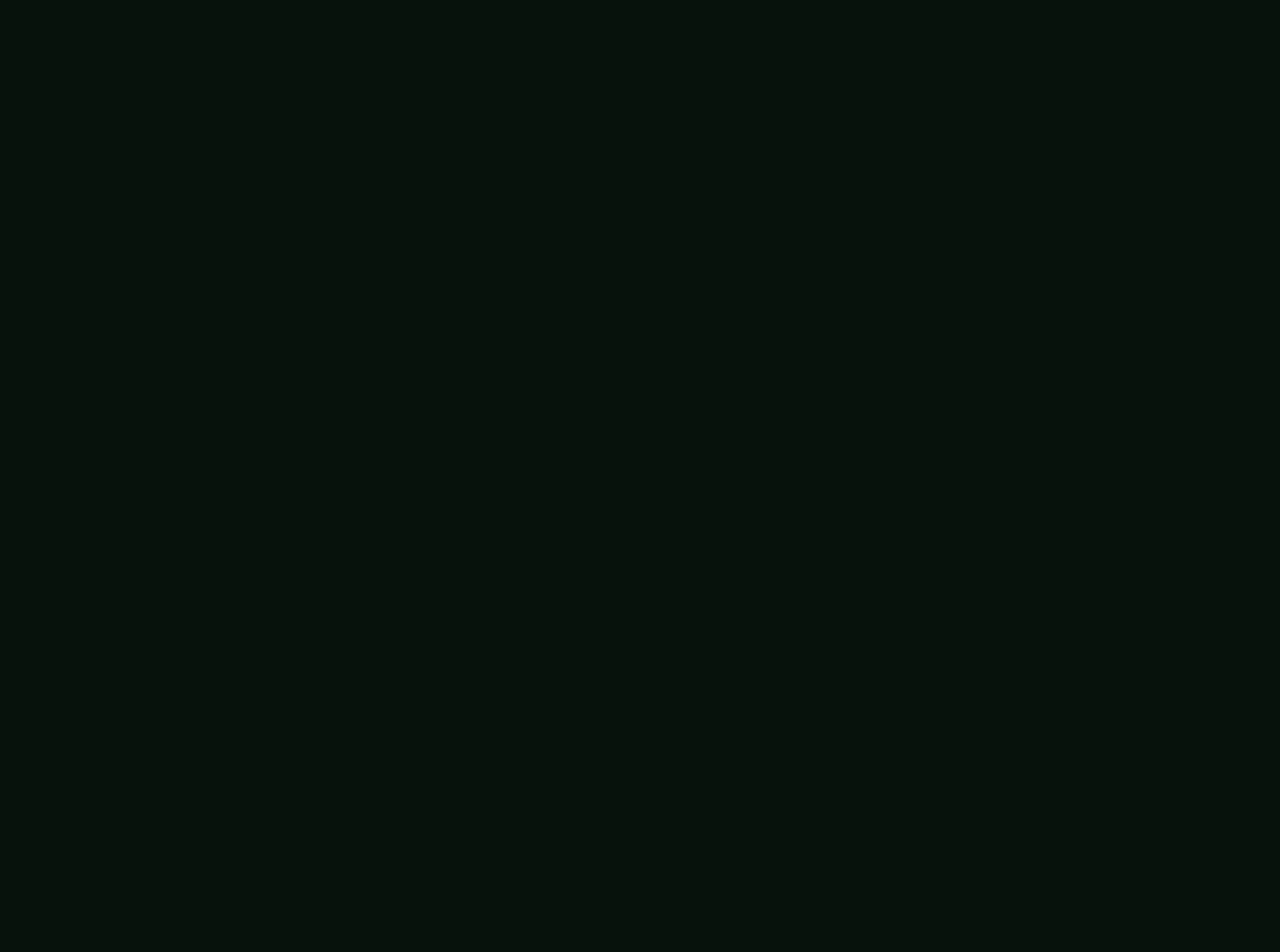
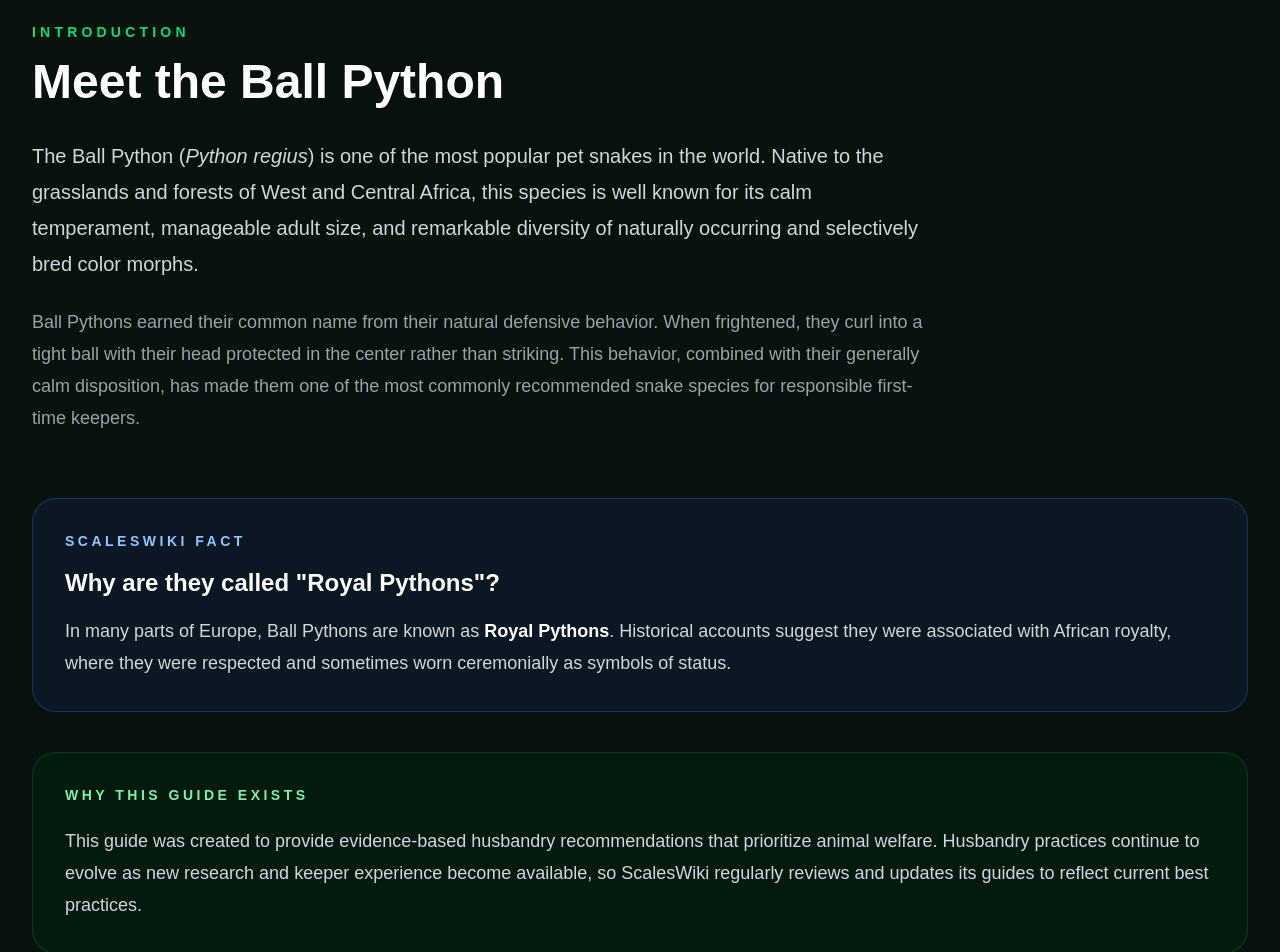
Before and after one commit to scalesandtailsrescue72-star/scaleswiki, a Next.js app: page /species/ball-python in a window 1280 px wide. Shown: the part 1560-2512 px from the top of the page. Before the commit the page ends 1486 px from the top, so only its background shows below. Built offline with nearby package versions, Linux system fonts and the light colour scheme.

Commit message:
Add Ball Python hero, quick facts, and introduction

```diff
--- a/app/page.tsx
+++ b/app/page.tsx
@@ -9,6 +9,7 @@ import { Newsletter } from "@/components/Newsletter";
 import { Rescue } from "@/app/components/Rescue";
 import { SpeciesGrid } from "@/app/components/SpeciesGrid";
 import { TrustBar } from "@/components/TrustBar";
+
 
 export default function Home() {
   return (
--- a/app/species/ball-python/components/Introduction.tsx
+++ b/app/species/ball-python/components/Introduction.tsx
@@ -0,0 +1,71 @@
+export function Introduction() {
+  return (
+    <section className="mx-auto max-w-7xl px-6 py-24 lg:px-8">
+
+      <div className="max-w-4xl">
+
+        <p className="text-sm font-semibold uppercase tracking-[0.3em] text-green-400">
+          Introduction
+        </p>
+
+        <h2 className="mt-4 text-5xl font-bold text-white">
+          Meet the Ball Python
+        </h2>
+
+        <p className="mt-8 text-xl leading-9 text-gray-300">
+          The Ball Python (<span className="italic">Python regius</span>) is one
+          of the most popular pet snakes in the world. Native to the grasslands
+          and forests of West and Central Africa, this species is well known for
+          its calm temperament, manageable adult size, and remarkable diversity
+          of naturally occurring and selectively bred color morphs.
+        </p>
+
+        <p className="mt-6 text-lg leading-8 text-gray-400">
+          Ball Pythons earned their common name from their natural defensive
+          behavior. When frightened, they curl into a tight ball with their head
+          protected in the center rather than striking. This behavior, combined
+          with their generally calm disposition, has made them one of the most
+          commonly recommended snake species for responsible first-time keepers.
+        </p>
+
+      </div>
+
+      <div className="mt-16 rounded-3xl border border-blue-500/30 bg-blue-950/30 p-8">
+
+        <p className="text-sm font-semibold uppercase tracking-[0.25em] text-blue-300">
+          ScalesWiki Fact
+        </p>
+
+        <h3 className="mt-4 text-2xl font-bold text-white">
+          Why are they called "Royal Pythons"?
+        </h3>
+
+        <p className="mt-4 text-lg leading-8 text-gray-300">
+          In many parts of Europe, Ball Pythons are known as
+          <span className="font-semibold text-white"> Royal Pythons</span>.
+          Historical accounts suggest they were associated with African royalty,
+          where they were respected and sometimes worn ceremonially as symbols
+          of status.
+        </p>
+
+      </div>
+
+      <div className="mt-10 rounded-3xl border border-green-500/20 bg-green-950/30 p-8">
+
+        <p className="text-sm font-semibold uppercase tracking-[0.25em] text-green-300">
+          Why This Guide Exists
+        </p>
+
+        <p className="mt-5 text-lg leading-8 text-gray-300">
+          This guide was created to provide evidence-based husbandry
+          recommendations that prioritize animal welfare. Husbandry practices
+          continue to evolve as new research and keeper experience become
+          available, so ScalesWiki regularly reviews and updates its guides to
+          reflect current best practices.
+        </p>
+
+      </div>
+
+    </section>
+  );
+}
--- a/app/species/ball-python/page.tsx
+++ b/app/species/ball-python/page.tsx
@@ -1,11 +1,15 @@
 import { Hero } from "./components/Hero";
 import { QuickFacts } from "./components/QuickFacts";
+import { Introduction } from "./components/Introduction";
 
 export default function BallPythonPage() {
   return (
     <main className="min-h-screen bg-[#08120D] text-white">
       <Hero />
+
       <QuickFacts />
+
+      <Introduction />
     </main>
   );
 }
```
